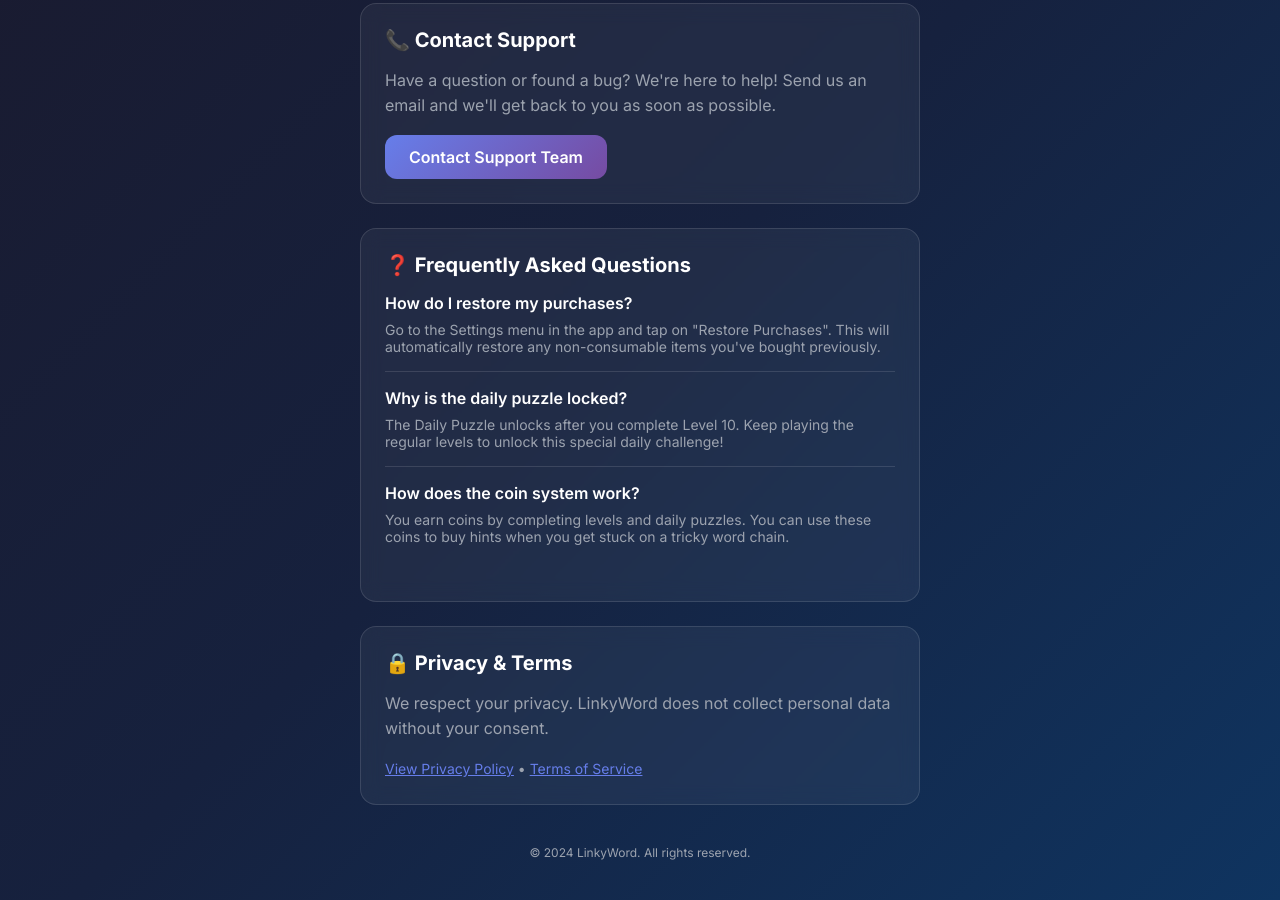
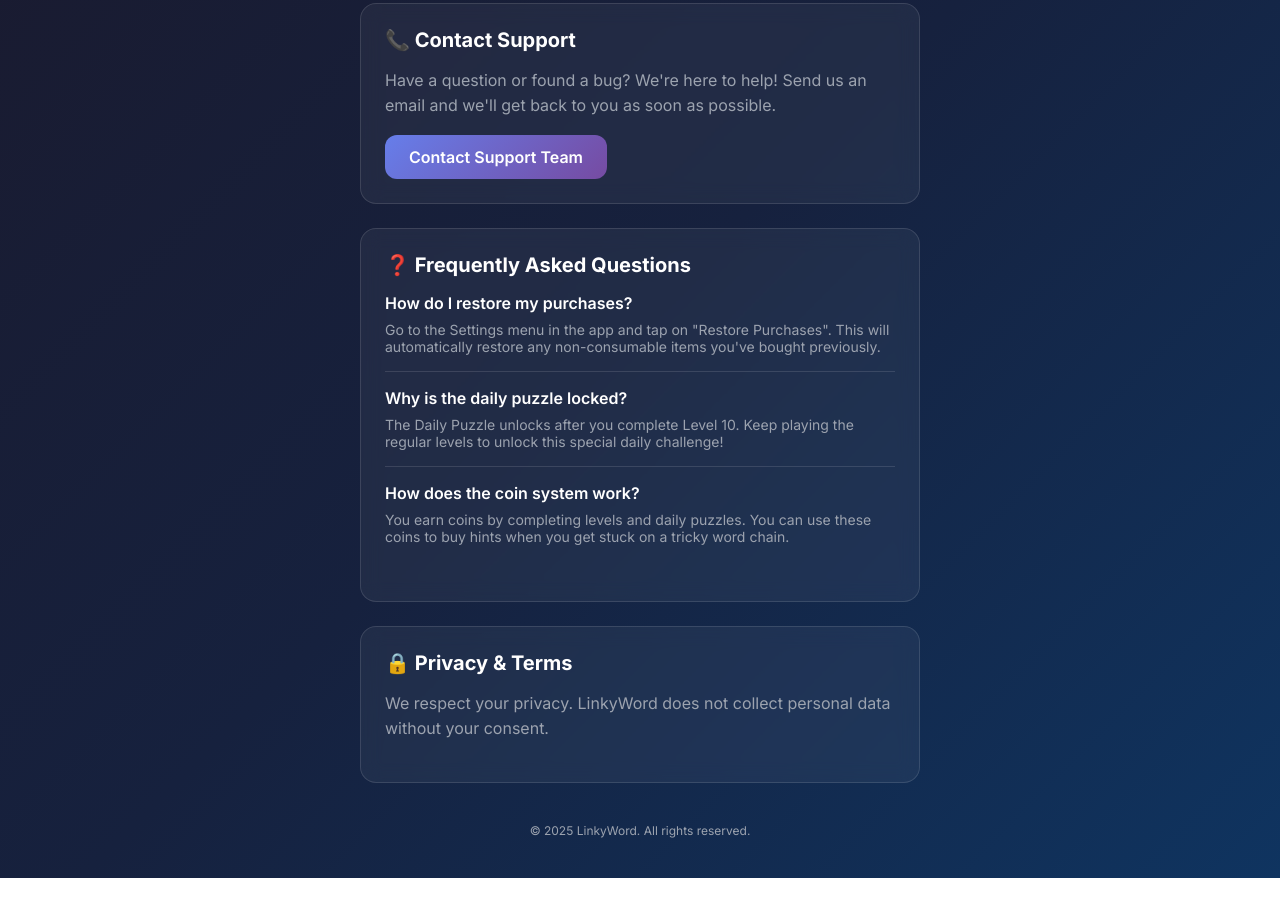
Before and after one commit to nsagat/LinkyWord-support, a plain HTML site: page index.html in a window 1280 px wide. Shown: the part 236-1136 px from the top of the page. After the commit the page ends 1114 px from the top, so only its background shows below. Drawn offline with Linux system fonts and the light colour scheme.

Commit message:
Change copyright year to 2025
Updated copyright year from 2024 to 2025.

```diff
--- a/index.html
+++ b/index.html
@@ -134,12 +134,10 @@
         <div class="section-card">
             <h2>🔒 Privacy & Terms</h2>
             <p>We respect your privacy. LinkyWord does not collect personal data without your consent.</p>
-            <p style="font-size: 14px; margin-bottom: 0;"><a href="#" style="color: var(--accent-primary);">View Privacy
-                    Policy</a> • <a href="#" style="color: var(--accent-primary);">Terms of Service</a></p>
         </div>
 
         <div style="text-align: center; color: var(--text-secondary); font-size: 12px; margin-top: 40px;">
-            &copy; 2024 LinkyWord. All rights reserved.
+            &copy; 2025 LinkyWord. All rights reserved.
         </div>
     </div>
 </body>
```
